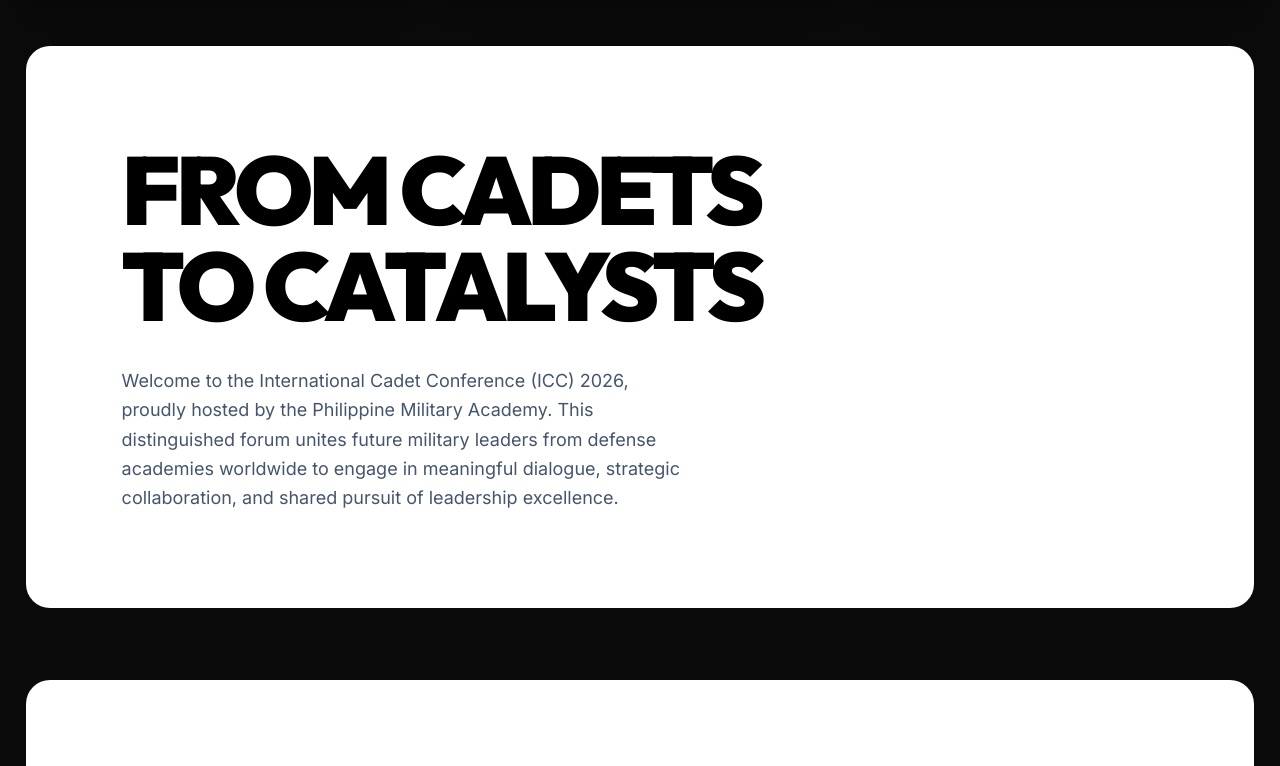
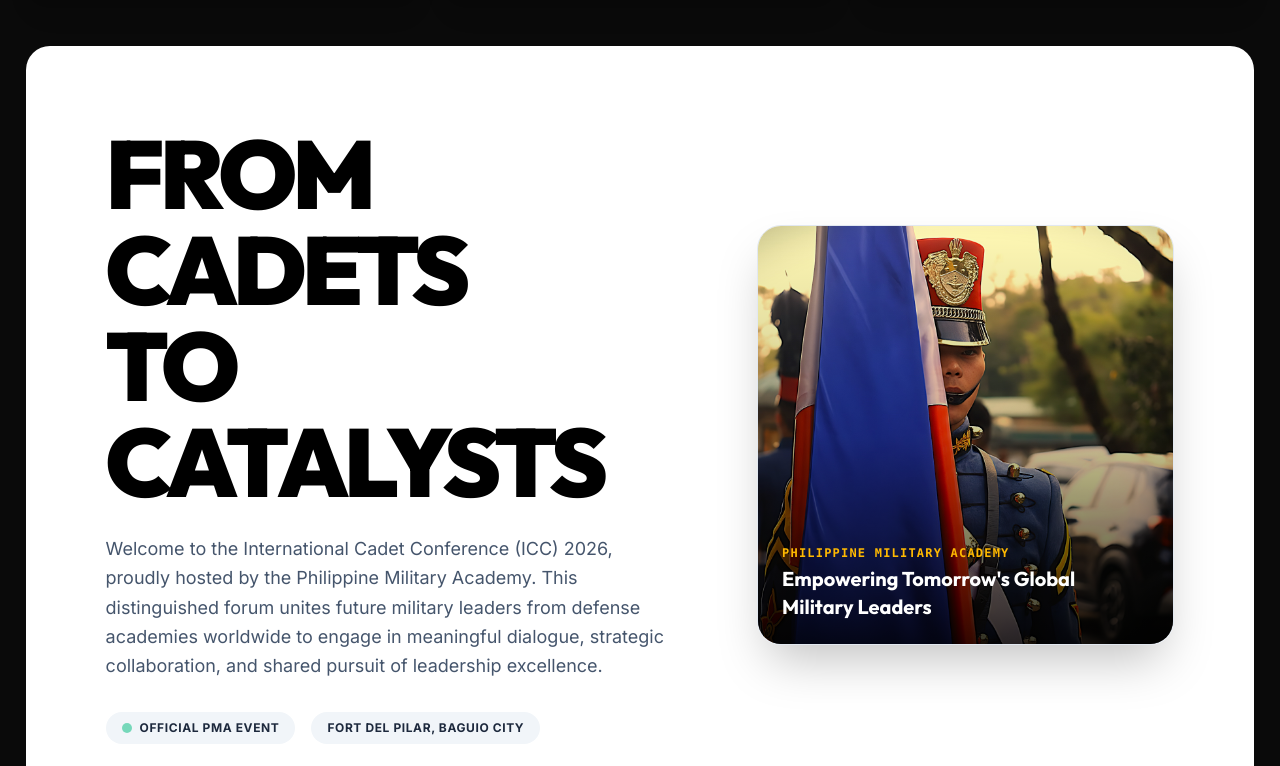
Before and after one commit to cdtpalers/icc-dashboard, a Next.js app: page / in a window 1280 px wide. Shown: the part 1630-2396 px from the top of the page. Built offline with nearby package versions, Linux system fonts and the light colour scheme.

Commit message:
Transform About section into a 2-column grid with a seamless filler photo and hover effects

```diff
--- a/app/page.tsx
+++ b/app/page.tsx
@@ -130,7 +130,10 @@
       </section>
 
       {/* Kinetic Headline Section */}
-      <section id="about" className="w-full max-w-[96vw] bg-white text-black rounded-3xl p-12 md:p-24 my-6">
+      <section id="about" className="w-full max-w-[96vw] bg-white text-black rounded-3xl p-8 md:p-16 lg:p-20 my-6">
+        <div className="grid grid-cols-1 lg:grid-cols-12 gap-12 items-center">
+          {/* Left Column: Text Content */}
+          <div className="lg:col-span-7 space-y-6">
             <motion.div
               initial="hidden"
               whileInView="visible"
@@ -139,7 +142,7 @@
                 hidden: {},
                 visible: { transition: { staggerChildren: 0.1 } }
               }}
-          className="text-5xl md:text-7xl lg:text-8xl font-black uppercase tracking-tighter leading-none mb-8 font-display"
+              className="text-5xl md:text-7xl lg:text-8xl font-black uppercase tracking-tighter leading-none font-display"
             >
               {["From Cadets", "to Catalysts"].map((line, i) => (
                 <div key={i} className="overflow-hidden">
@@ -154,9 +157,43 @@
                 </div>
               ))}
             </motion.div>
-        <p className="text-slate-600 max-w-xl text-base md:text-lg leading-relaxed">
+            <p className="text-slate-600 text-base md:text-lg leading-relaxed max-w-xl">
               Welcome to the International Cadet Conference (ICC) 2026, proudly hosted by the Philippine Military Academy. This distinguished forum unites future military leaders from defense academies worldwide to engage in meaningful dialogue, strategic collaboration, and shared pursuit of leadership excellence.
             </p>
+            <div className="pt-2 flex flex-wrap gap-4">
+              <span className="inline-flex items-center gap-2 px-4 py-2 rounded-full bg-slate-100 text-xs font-bold text-slate-800 uppercase tracking-wider">
+                <span className="w-2.5 h-2.5 rounded-full bg-emerald-500 animate-pulse"></span>
+                Official PMA Event
+              </span>
+              <span className="inline-flex items-center gap-2 px-4 py-2 rounded-full bg-slate-100 text-xs font-bold text-slate-800 uppercase tracking-wider">
+                Fort Del Pilar, Baguio City
+              </span>
+            </div>
+          </div>
+
+          {/* Right Column: Seamless Filler Photo Card */}
+          <div className="lg:col-span-5 relative">
+            <motion.div
+              initial={{ opacity: 0, scale: 0.95, y: 20 }}
+              whileInView={{ opacity: 1, scale: 1, y: 0 }}
+              transition={{ duration: 0.8, ease: "easeOut" }}
+              viewport={{ once: true }}
+              className="relative rounded-3xl overflow-hidden shadow-2xl border border-slate-200 group h-[320px] md:h-[420px]"
+            >
+              <img
+                src="/pma-assets/gallery-1.jpg"
+                alt="PMA Cadets in formation"
+                className="w-full h-full object-cover object-center group-hover:scale-105 transition-transform duration-700"
+              />
+              <div className="absolute inset-0 bg-gradient-to-t from-black/80 via-black/20 to-transparent pointer-events-none" />
+
+              <div className="absolute bottom-6 left-6 right-6 text-white">
+                <p className="text-xs uppercase tracking-widest font-mono text-amber-400 font-bold mb-1">Philippine Military Academy</p>
+                <p className="text-xl font-bold font-display leading-snug">Empowering Tomorrow's Global Military Leaders</p>
+              </div>
+            </motion.div>
+          </div>
+        </div>
       </section>
 
       {/* Featured Work Grid */}
```
Lines whose indentation alone changed are shown as unchanged.
